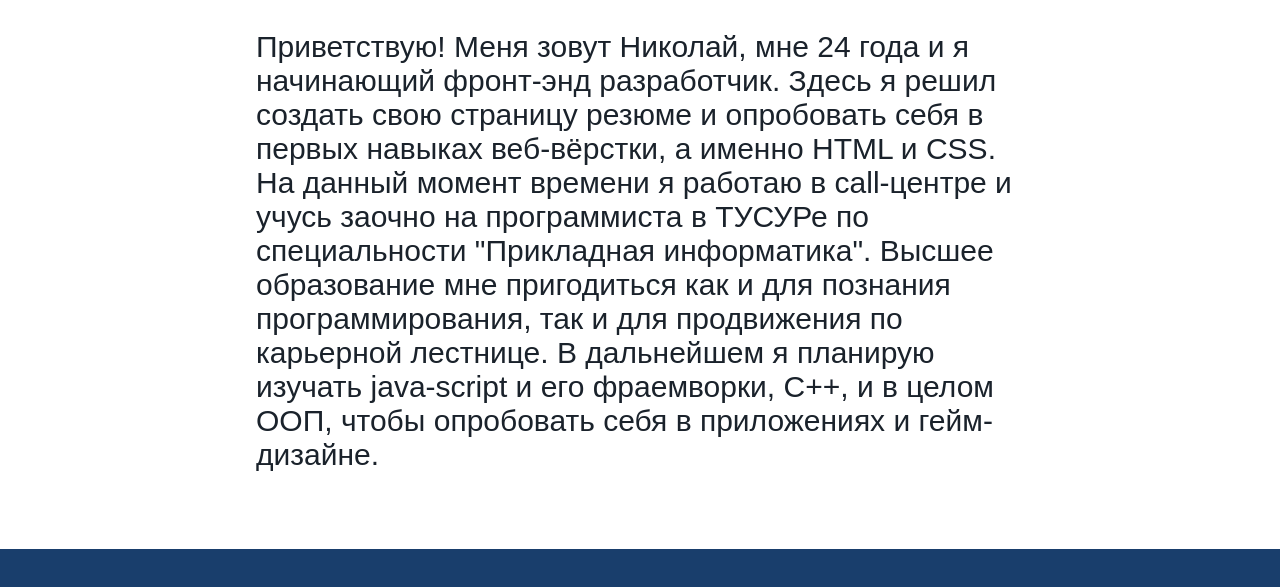
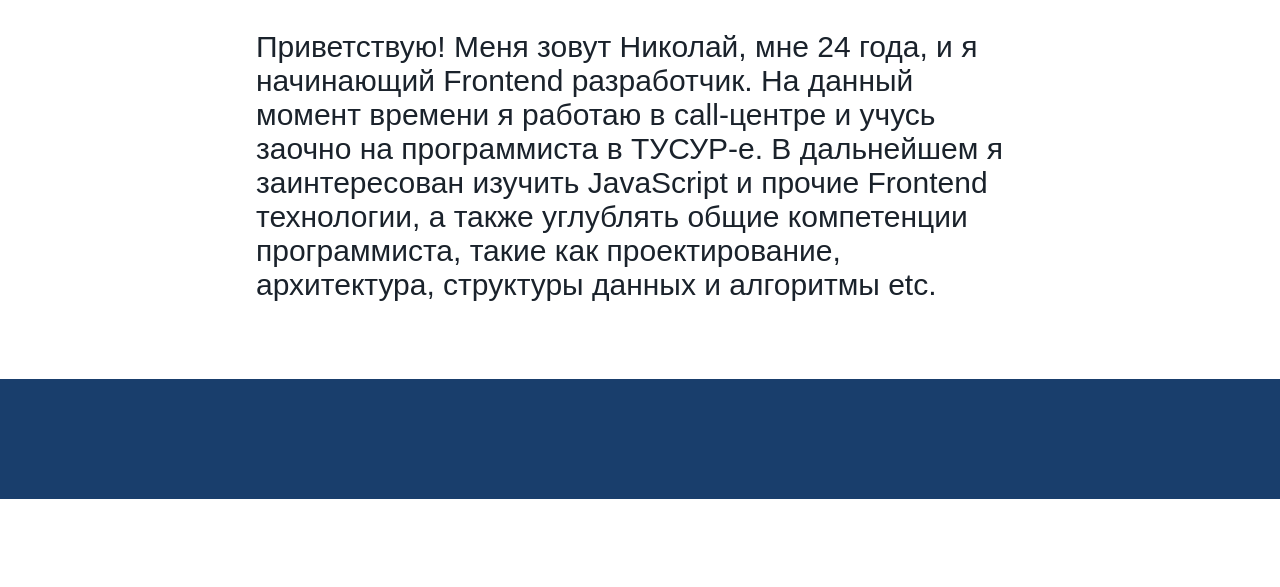
Before and after one commit to TenzoHidden/Resume-page, a plain HTML site: page index.html in a window 1280 px wide. Shown: the part 1082-1669 px from the top of the page. After the commit the page ends 1581 px from the top, so only its background shows below. Drawn offline with nearby package versions, Linux system fonts and the light colour scheme; a web font is replaced by a local one.

Commit message:
Изменена биография

```diff
--- a/index.html
+++ b/index.html
@@ -24,11 +24,9 @@
     <section class = "section2">
         <h2><img src="https://img.icons8.com/cotton/64/000000/quill-pen.png"/>My biography:</h2>
         <p class = "p1">
-            Приветствую! Меня зовут Николай, мне 24 года и я начинающий фронт-энд разработчик.
-            Здесь я решил создать свою страницу резюме и опробовать себя в первых навыках веб-вёрстки, а именно HTML и CSS.
-            На данный момент времени я работаю в call-центре и учусь заочно на программиста в ТУСУРе по специальности "Прикладная информатика".
-            Высшее образование мне пригодиться как и для познания программирования, так и для продвижения по карьерной лестнице.
-            В дальнейшем я планирую изучать java-script и его фраемворки, С++, и в целом ООП, чтобы опробовать себя в приложениях и гейм-дизайне.
+            Приветствую! Меня зовут Николай, мне 24 года, и я начинающий Frontend разработчик.
+            На данный момент времени я работаю в call-центре и учусь заочно на программиста в ТУСУР-е.
+            В дальнейшем я заинтересован изучить JavaScript и прочие Frontend технологии, а также углублять общие компетенции программиста, такие как проектирование, архитектура, структуры данных и алгоритмы etc.
         </p>
     </section>
     <footer></footer>
```
Also changed, not shown: java.js (deleted).
